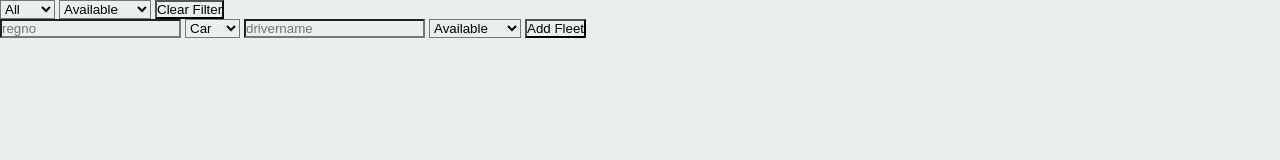
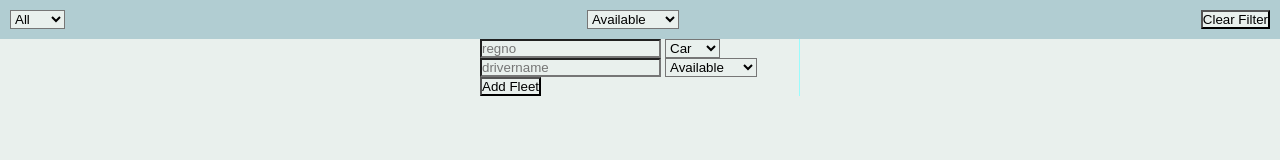
Before and after one commit to fruzie99/fleet-management-app, a plain HTML site: page admin.html in a window 1280 px wide. Drawn offline with Linux system fonts and the light colour scheme; files that its build step writes are made by us from their sources; files whose address does not match are found by name.

Commit message:
edited style.css

```diff
--- a/cssfiles/style.css
+++ b/cssfiles/style.css
@@ -6,10 +6,18 @@
 }
 
 
-.navbar{
-    background-color: #7d6d6d;
+nav{
+    background-color: #b1cdd2;
     padding: 10px;
     display: flex;
     justify-content: space-between;
     align-items: center;
 }
+
+
+#form{
+    width:25%;
+    margin: auto;
+    border-right:1px solid #9afcfd
+
+}
```
